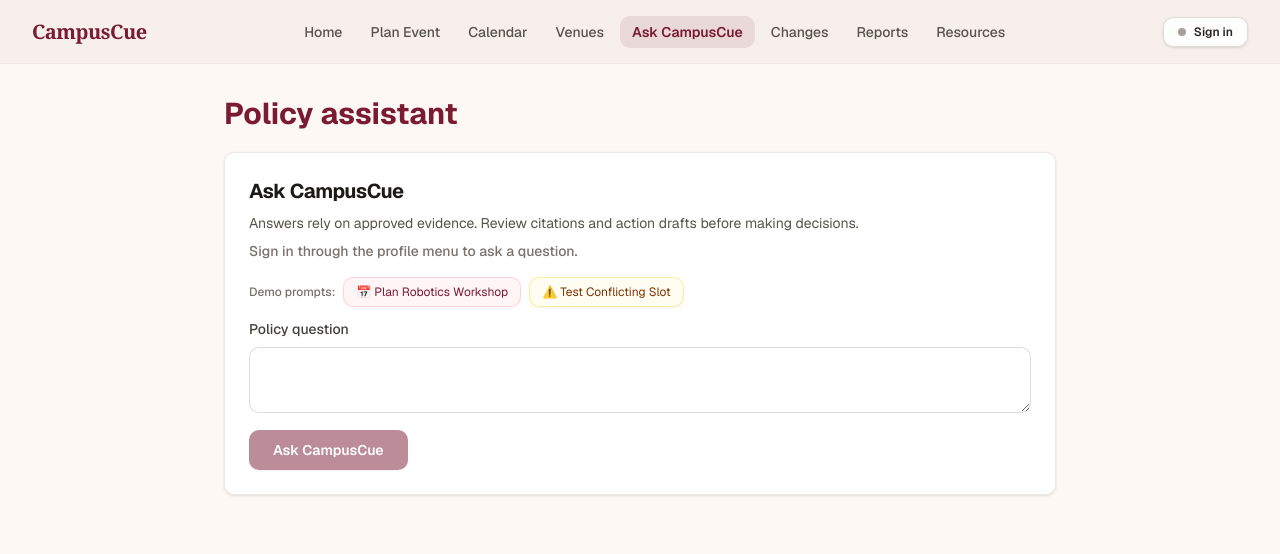
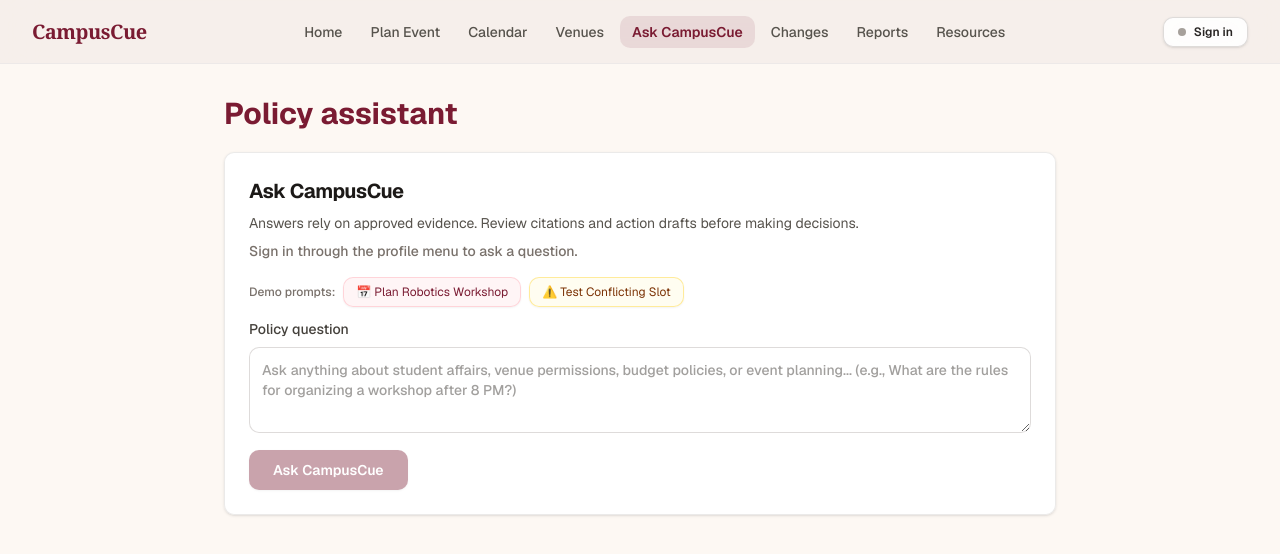
Before and after one commit to Mrudula-itsjuzme/Genesis-womm, a Next.js app in the folder apps/web/: page /policy in a window 1280 px wide. Shown: the top 554 px of the page. Built offline with nearby package versions, Linux system fonts and the light colour scheme.

Commit message:
fix(frontend): add helpful placeholder and guidance to policy assistant input form

```diff
--- a/apps/web/src/components/PolicyAssistant.tsx
+++ b/apps/web/src/components/PolicyAssistant.tsx
@@ -51,7 +51,40 @@ function Conversation() {
         ⚠️ Test Conflicting Slot
       </button>
     </div>
-    <form onSubmit={send} className="mt-3 space-y-3"><label className="block text-sm font-medium text-stone-700">Policy question<textarea disabled={busy || !token} required maxLength={4000} value={input} onChange={e => setInput(e.target.value)} className="mt-2 w-full rounded-[10px] border border-stone-300/80 bg-white p-3 text-sm transition-all focus:border-[#7a1b32] focus:outline-none focus:ring-2 focus:ring-[#7a1b32]/15" /></label><button disabled={busy || !token || !input.trim()} className="rounded-[10px] bg-[#7a1b32] px-6 py-2.5 text-sm font-semibold text-white shadow-sm transition-all duration-150 ease-out hover:bg-[#631628] active:scale-[0.98] disabled:opacity-50">{busy ? 'Asking…' : 'Ask CampusCue'}</button>{error && <p role="alert" className="text-sm font-medium text-rose-800">{error}</p>}</form>
+    <form onSubmit={send} className="mt-3 space-y-3">
+      <label className="block text-sm font-medium text-stone-700">Policy question
+        <textarea
+          disabled={busy || !token}
+          required
+          maxLength={4000}
+          rows={3}
+          placeholder="Ask anything about student affairs, venue permissions, budget policies, or event planning... (e.g., What are the rules for organizing a workshop after 8 PM?)"
+          value={input}
+          onChange={e => setInput(e.target.value)}
+          onKeyDown={e => {
+            if ((e.metaKey || e.ctrlKey) && e.key === 'Enter') {
+              e.preventDefault();
+              send(e);
+            }
+          }}
+          className="mt-2 w-full rounded-[10px] border border-stone-300/80 bg-white p-3 text-sm transition-all focus:border-[#7a1b32] focus:outline-none focus:ring-2 focus:ring-[#7a1b32]/15"
+        />
+      </label>
+      <div className="flex flex-wrap items-center gap-3">
+        <button
+          disabled={busy || !token || !input.trim()}
+          className="rounded-[10px] bg-[#7a1b32] px-6 py-2.5 text-sm font-semibold text-white shadow-sm transition-all duration-150 ease-out hover:bg-[#631628] active:scale-[0.98] disabled:cursor-not-allowed disabled:opacity-40"
+        >
+          {busy ? 'Asking…' : 'Ask CampusCue'}
+        </button>
+        {!input.trim() && token && (
+          <span className="text-xs text-stone-400 font-medium">
+            Type a question above or click one of the demo prompts to enable.
+          </span>
+        )}
+      </div>
+      {error && <p role="alert" className="text-sm font-medium text-rose-800">{error}</p>}
+    </form>
   </section>;
 }
 function ActionReview({ action }: { action: AgentAction }) {
```
